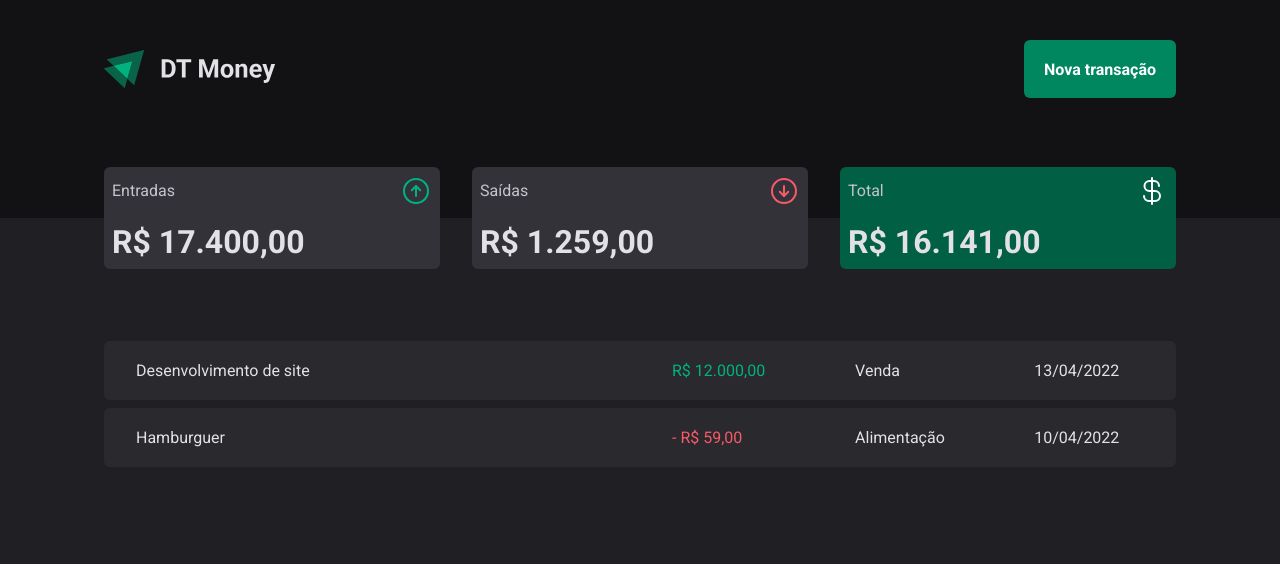
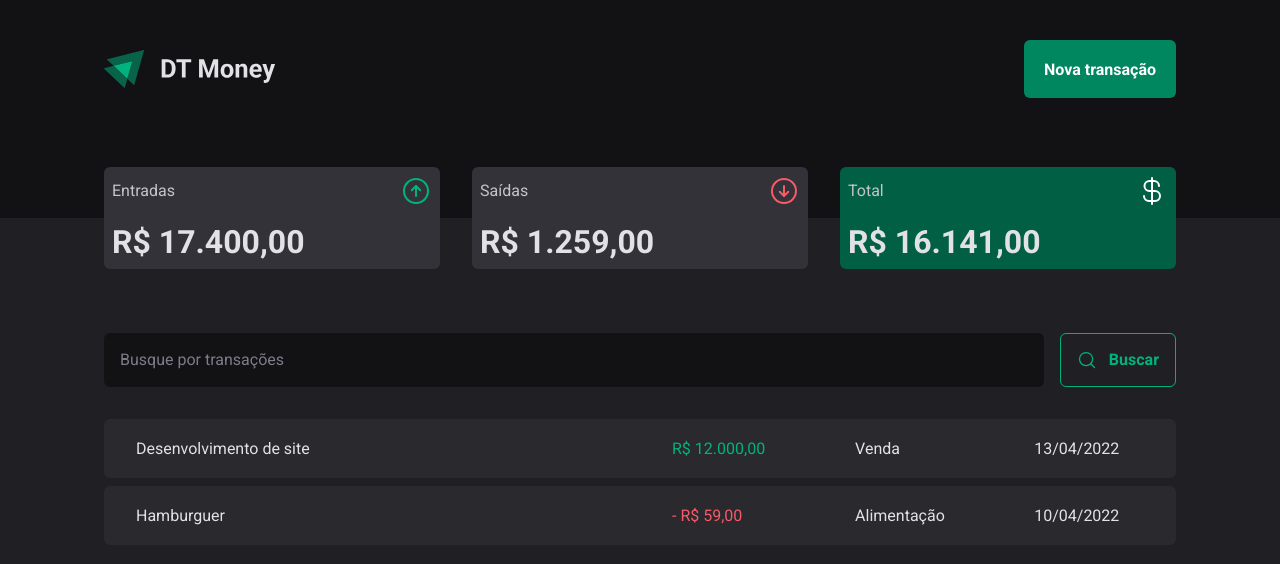
Before and after one commit to alexandronrossi/03-dt-money, a React (Vite) app: page / in a window 1280 px wide. Shown: the top 564 px of the page. Built offline with nearby package versions, Linux system fonts and the light colour scheme.

Commit message:
Curso: Consumo de API e permormance no ReactJS | Módulo: Estrutura visual | Aula: Componente - SearchForm

```diff
--- /dev/null
+++ b/src/pages/Transactions/components/SearchForm/index.tsx
@@ -0,0 +1,14 @@
+import { MagnifyingGlass } from "phosphor-react";
+import { SearchFormContainer } from "./styles";
+
+export function SearchForm() {
+  return (
+	<SearchFormContainer>
+		<input type="text" placeholder="Busque por transações" />
+		<button type="submit">
+			<MagnifyingGlass size={20} />
+			Buscar
+		</button>
+	</SearchFormContainer>
+  )
+}
--- /dev/null
+++ b/src/pages/Transactions/components/SearchForm/styles.ts
@@ -0,0 +1,37 @@
+import styled from "styled-components";
+
+export const SearchFormContainer = styled.form`
+	display: flex;
+	gap: 1rem;
+
+	input {
+		flex: 1;
+		border-radius: 6px;
+		border: 0;
+		background: ${(props) => props.theme["gray-900"]};
+		color: ${(props) => props.theme["gray-300"]};
+		padding: 1rem;
+		&::placeholder {
+			color: ${(props) => props.theme["gray-500"]};
+		}
+	}
+	button {
+		display: flex;
+		align-items: center;
+		gap: 0.75rem;
+
+		border: 0;
+		padding: 1rem;
+		background: transparent;
+		border: 1px solid ${(props) => props.theme["green-300"]};
+		color: ${(props) => props.theme["green-300"]};
+		font-weight: bold;
+		border-radius: 6px;
+		&:hover {
+			background: ${(props) => props.theme["green-500"]};
+			border-color: ${(props) => props.theme["green-500"]};
+			color: ${(props) => props.theme.white};
+			transition: background-color 0.2s, color 0.2s, border-color 0.2s;
+		}
+	}
+`;
--- a/src/pages/Transactions/index.tsx
+++ b/src/pages/Transactions/index.tsx
@@ -2,6 +2,7 @@
 
 import { Header } from '../../components/Header'
 import { Summary } from '../../components/Summary'
+import { SearchForm } from './components/SearchForm'
 
 export function Transactions() {
 	return (
@@ -10,6 +11,8 @@
 		<Summary />
 
 		<TransactionsContainer>
+			<SearchForm />
+
 			<TransactionsTable>
 				<tbody>
 					<tr>
--- a/src/pages/Transactions/styles.ts
+++ b/src/pages/Transactions/styles.ts
@@ -11,7 +11,7 @@
 	width: 100%;
 	border-collapse: separate;
 	border-spacing: 0 0.5rem;
-	/* margin-top: 1.5rem; */
+	margin-top: 1.5rem;
 
 	td {
 		padding: 1.25rem 2rem;
```
